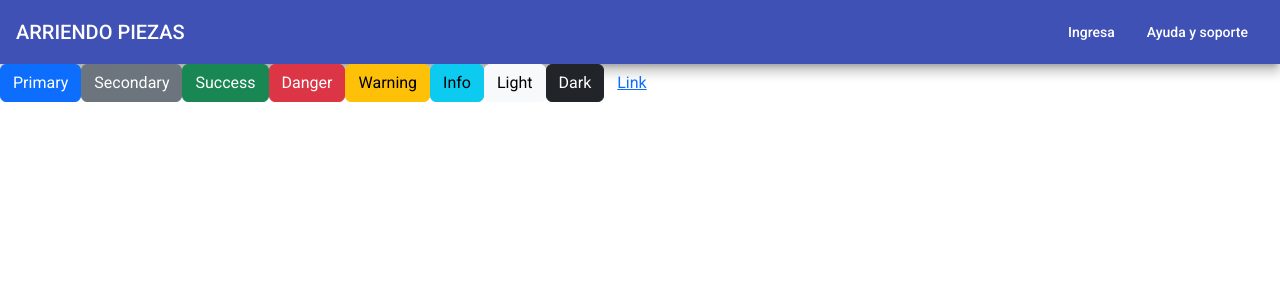
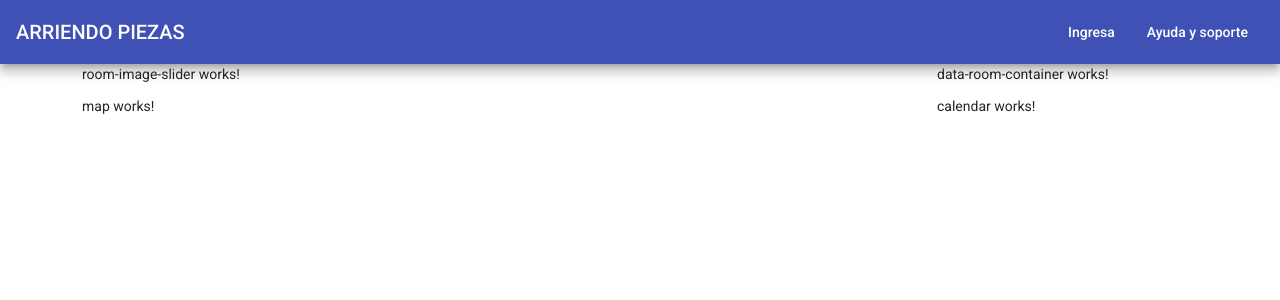
Before and after one commit to Cristian26091/arriendo_piezas_web, an Angular app in the folder real_state_web/: page /room in a window 1280 px wide. Shown: the top 300 px of the page. Built offline with nearby package versions, Linux system fonts and the light colour scheme.

Commit message:
deistribution grid room view with bootstrap

```diff
--- a/real_state_web/src/app/room/room-component/room-component.component.html
+++ b/real_state_web/src/app/room/room-component/room-component.component.html
@@ -1,11 +1,23 @@
 <app-toolbar></app-toolbar>
-<button type="button" class="btn btn-primary">Primary</button>
-<button type="button" class="btn btn-secondary">Secondary</button>
-<button type="button" class="btn btn-success">Success</button>
-<button type="button" class="btn btn-danger">Danger</button>
-<button type="button" class="btn btn-warning">Warning</button>
-<button type="button" class="btn btn-info">Info</button>
-<button type="button" class="btn btn-light">Light</button>
-<button type="button" class="btn btn-dark">Dark</button>
 
-<button type="button" class="btn btn-link">Link</button>
+<div class="container">
+    <div class="row">
+      <div class="col-9">
+        <app-room-image-slider></app-room-image-slider>
+      </div>
+      <div class="col-3">
+        <app-data-room-container></app-data-room-container>
+      </div>
+    </div>
+
+    <div class="row">
+        <div class="col-9">
+          <app-map></app-map>
+        </div>
+        <div class="col-3">
+          <app-calendar></app-calendar>
+        </div>
+      </div>
+
+
+  </div>
```
Also changed, not shown: real_state_web/src/app/app.module.ts (+11 -8 lines).
